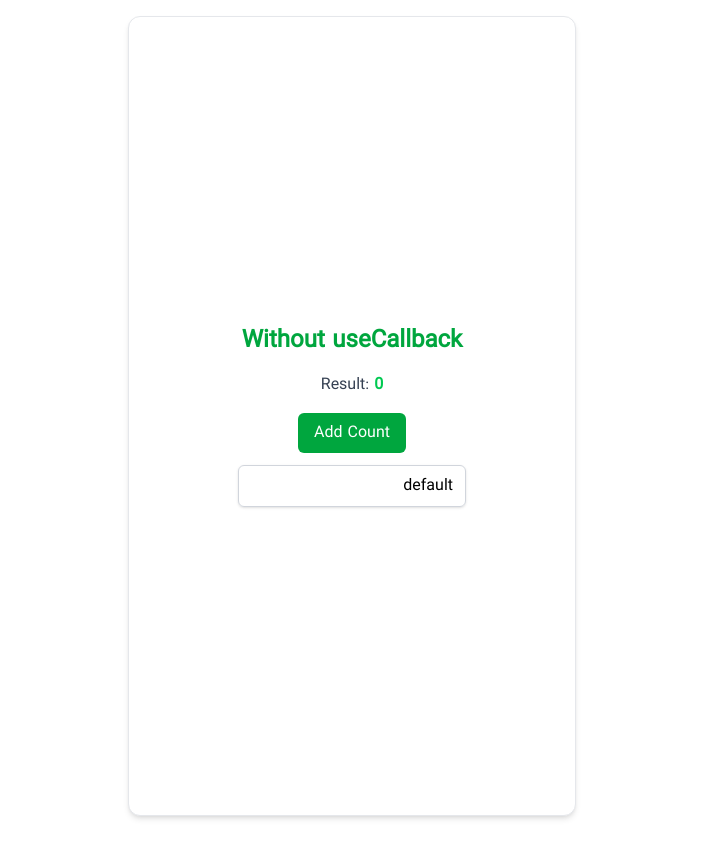
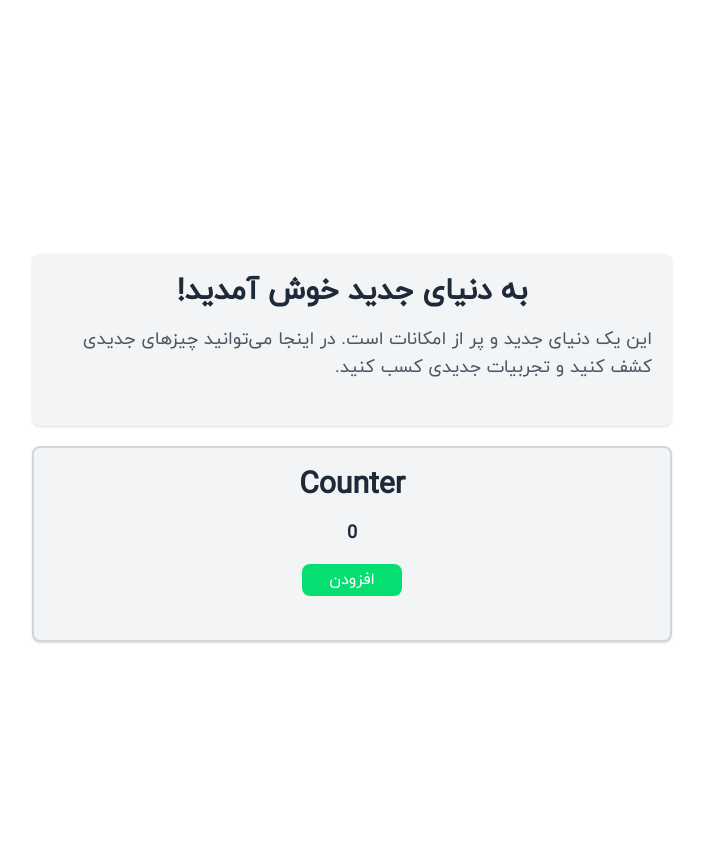
Before and after one commit to imamin1/next, a React (Vite) app: page / in a window 1280 px wide. Shown: the top 858 px of the page, without its empty margins (288-991 px from the left). Before the commit the page ends 832 px from the top, so only its background shows below. Built offline with nearby package versions, Linux system fonts and the light colour scheme.

Commit message:
#26 Memo

```diff
--- a/src/App.jsx
+++ b/src/App.jsx
@@ -1,10 +1,14 @@
-import React from 'react';
-import NormalComponent from './NormalComponent';
+import React, { useState } from 'react';
+import ChildComponent from './ChildComponent';
+import Counter from './Counter';
 
 const App = () => {
+  const [count ,setCount] =useState(0);
+  console.log("app component")
   return (
-    <div>
-      <NormalComponent/>
+    <div className='flex flex-col justify-center items-center w-1/2 mx-auto h-screen m-12 gap-5'>
+      <ChildComponent/>
+      <Counter count={count} setCount={setCount}/>
     </div>
   );
 };
--- /dev/null
+++ b/src/ChildComponent.jsx
@@ -0,0 +1,14 @@
+import { memo } from "react";
+
+const ChildComponent = () => {
+    console.log("ChildComponent rendered");
+
+    return (
+        <div className="flex flex-col items-center justify-center p-5 bg-gray-100 rounded-lg shadow">
+            <h1 className="text-3xl font-bold text-gray-800 mb-4">به دنیای جدید خوش آمدید!</h1>
+            <p className="text-lg text-gray-600 mb-6">این یک دنیای جدید و پر از امکانات است. در اینجا می‌توانید چیزهای جدیدی کشف کنید و تجربیات جدیدی کسب کنید.</p>
+        </div>
+    );
+};
+
+export default memo(ChildComponent);
--- /dev/null
+++ b/src/Counter.jsx
@@ -0,0 +1,10 @@
+export default function Counter({count,setCount}){
+    console.log("Counter render")
+return(
+    <div className="flex-col flex justify-center border-2 border-gray-300 rounded-lg w-full p-5 bg-gray-100 shadow">
+        <h1 className="text-3xl text-center font-bold text-gray-800 mb-4">Counter</h1>
+        <p className="text-lg text-center font-bold mb-4 text-gray-800 ">{count}</p>
+        <button className=" py-1 w-1/6 mx-auto bg-green-400 rounded-lg mb-6 hover:bg-green-600 text-white" onClick={()=>setCount(count+1)}>افزودن</button>
+    </div>
+)
+}
```
